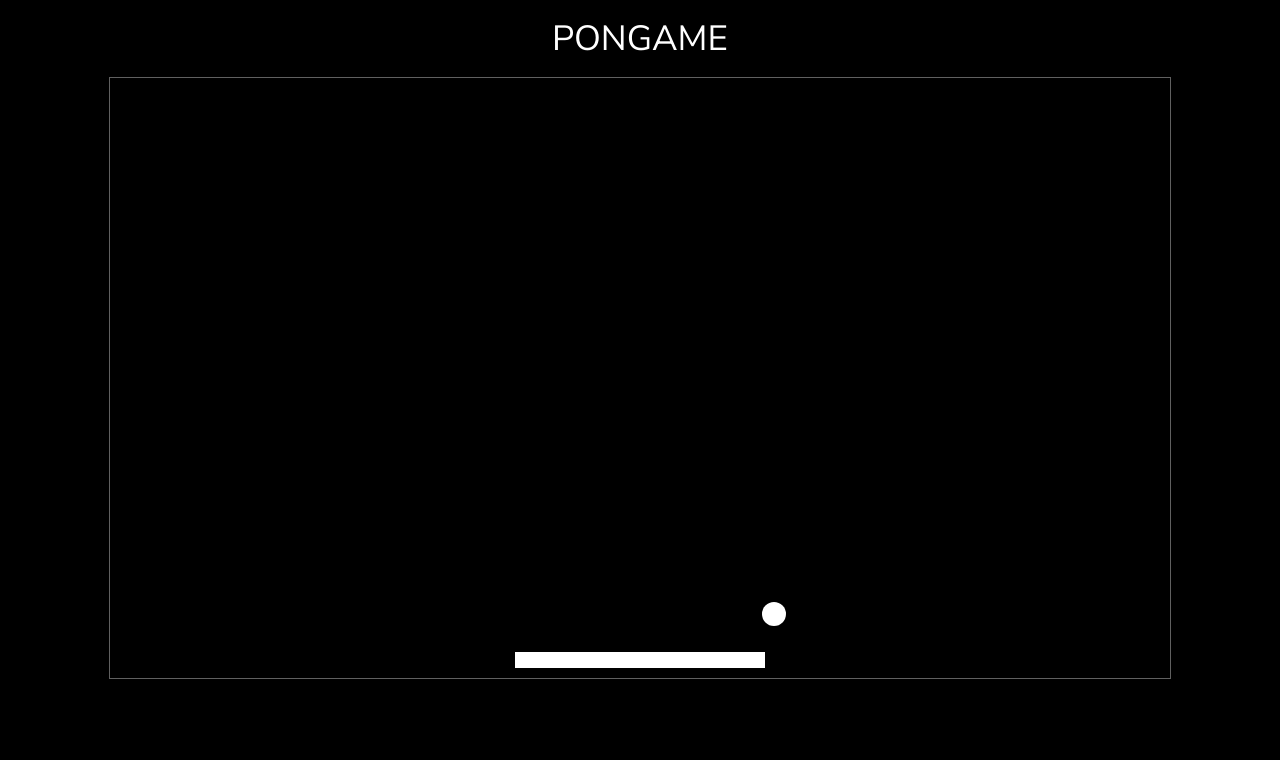
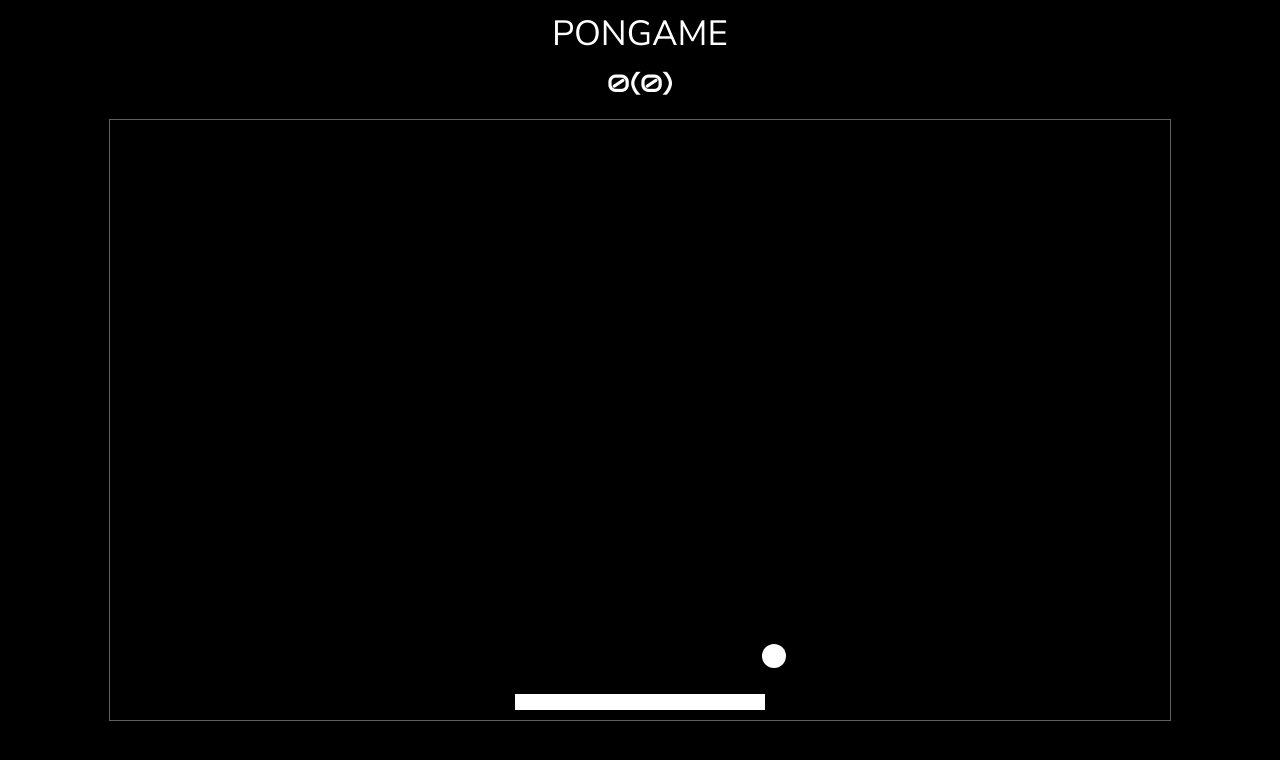
Before and after one commit to ilahyani/PongGame, a plain HTML site: page index.html in a window 1280 px wide. Drawn offline with Linux system fonts and the light colour scheme.

Commit message:
score added

```diff
--- a/index.html
+++ b/index.html
@@ -11,6 +11,7 @@
     <header>
         <div>PONGAME</div>
     </header>
+    <div class="score"></div>
     <canvas class="playground" width="1060px" height="600px">
         Your browser does not support the HTML5 canvas tag.
     </canvas>
--- a/main.js
+++ b/main.js
@@ -1,9 +1,10 @@
 const PLAYER_WIDTH = 250, PLAYER_HEIGHT = 16, BALL_RADIUS = 12
+const scoreBoard = document.querySelector(".score")
 const canvas = document.querySelector(".playground")
 const ctx = canvas.getContext("2d")
 const player = {
     x: canvas.width / 2 - PLAYER_WIDTH / 2,
-    y: canvas.height - PLAYER_HEIGHT,
+    y: canvas.height - PLAYER_HEIGHT - 10,
     v: 9
 }
 const ball = {
@@ -17,14 +18,14 @@ const ball = {
 window.addEventListener("load", init);
 document.addEventListener('keydown', function (event) {
     if (event.key === "ArrowRight") {
-        ctx.clearRect(player.x, player.y - 10, PLAYER_WIDTH, PLAYER_HEIGHT)
+        ctx.clearRect(player.x, player.y, PLAYER_WIDTH, PLAYER_HEIGHT)
         player.x = Math.min(canvas.width - PLAYER_WIDTH, player.x + player.v)
-        ctx.fillRect(player.x, player.y - 10, PLAYER_WIDTH, PLAYER_HEIGHT)
+        ctx.fillRect(player.x, player.y, PLAYER_WIDTH, PLAYER_HEIGHT)
     }
     else if (event.key === "ArrowLeft") {
-        ctx.clearRect(player.x, player.y - 10, PLAYER_WIDTH, PLAYER_HEIGHT)
+        ctx.clearRect(player.x, player.y, PLAYER_WIDTH, PLAYER_HEIGHT)
         player.x = Math.max(0, player.x - player.v)
-        ctx.fillRect(player.x, player.y - 10, PLAYER_WIDTH, PLAYER_HEIGHT)
+        ctx.fillRect(player.x, player.y, PLAYER_WIDTH, PLAYER_HEIGHT)
     }
 })
 window.requestAnimationFrame(moveBall)
@@ -32,32 +33,40 @@ window.requestAnimationFrame(moveBall)
 
 function init() {
     ctx.fillStyle = "white"
-    ctx.rect(player.x, player.y - 10, PLAYER_WIDTH, PLAYER_HEIGHT)
+    ctx.rect(player.x, player.y, PLAYER_WIDTH, PLAYER_HEIGHT)
     ctx.fill(player.player)
     ctx.arc(ball.x, ball.y, BALL_RADIUS, 0, 2 * Math.PI)
     ctx.fill()
+    scoreBoard.innerHTML = score + "(" + topScore + ")"
 }
 
-let ballAnimationID, lastFrameTime = 0;
+let ballAnimationID, lastFrameTime = 0, score = 0, topScore = 0;
 function moveBall(currentTime) {
     const elapsedTime = currentTime - lastFrameTime;
     ctx.clearRect(0, 0, canvas.width, canvas.height)
-    ctx.fillRect(player.x, player.y - 10, PLAYER_WIDTH, PLAYER_HEIGHT)
-    if ((ball.y + BALL_RADIUS) >= player.y - 13 && ball.x >= player.x && ball.x <= player.x + PLAYER_WIDTH)
+    ctx.fillRect(player.x, player.y, PLAYER_WIDTH, PLAYER_HEIGHT)
+    if ((ball.y + BALL_RADIUS + 2) >= player.y && ball.x >= player.x && ball.x <= player.x + PLAYER_WIDTH) {
         ball.vy *= -1
+        score++
+        scoreBoard.innerHTML = score + "(" + topScore + ")"
+    }
     else if ((ball.x + BALL_RADIUS) + ball.vx > canvas.width || (ball.x - BALL_RADIUS) + ball.vx < 0)
         ball.vx *= -1
     else if ((ball.y - BALL_RADIUS) + ball.vy < 0)
         ball.vy *= -1
-    else if ((ball.y + BALL_RADIUS) + ball.vy > canvas.height) {
+    else if ((ball.y + BALL_RADIUS) + ball.vy >= canvas.height) {
         setTimeout(() => {
             ball.vx = ball.vy = 4
             ball.x = (canvas.width / 2 - BALL_RADIUS / 2) - ball.vx
             ball.y = canvas.height / 2 - ball.vy
+            topScore = Math.max(topScore, score)
+            score = 0
+            scoreBoard.innerHTML = score + "(" + topScore + ")"
         }, 80)
     }
     ball.x += ball.vx
     ball.y += ball.vy * (elapsedTime / 10)
+    console.log(player.x, ball.x, player.y, ball.y)
     ctx.beginPath()
     ctx.arc(ball.x, ball.y, BALL_RADIUS, 0, 2 * Math.PI)
     ctx.fill()
--- a/style.css
+++ b/style.css
@@ -1,4 +1,4 @@
-@import url('https://fonts.googleapis.com/css2?family=Nunito+Sans:wght@200;400;700&family=Press+Start+2P&display=swap');
+@import url('https://fonts.googleapis.com/css2?family=Nunito+Sans:wght@200;400;700&family=Press+Start+2P&display=swap&family=Audiowide&display=swap');
 
 body {
     font-family: 'Nunito Sans', 'Arial Narrow', Arial, sans-serif;
@@ -13,7 +13,7 @@ header {
     display: flex;
     justify-content: center;
     align-items: center;
-    padding: 15px 0px;
+    padding: 10px 0px;
     font-size: 35px;
 }
 
@@ -22,3 +22,12 @@ header {
     display: block;
     margin: 0 auto;
 }
+
+.score {
+    display: flex;
+    justify-content: center;
+    font-size: 25px;
+    font-family: 'Audiowide', 'Nunito Sans', 'Arial Narrow', Arial, sans-serif;
+    margin: 0 auto;
+    padding-bottom: 20px;
+}
```
